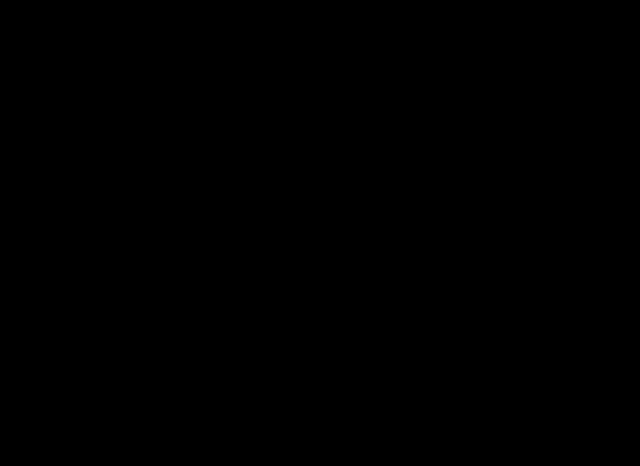
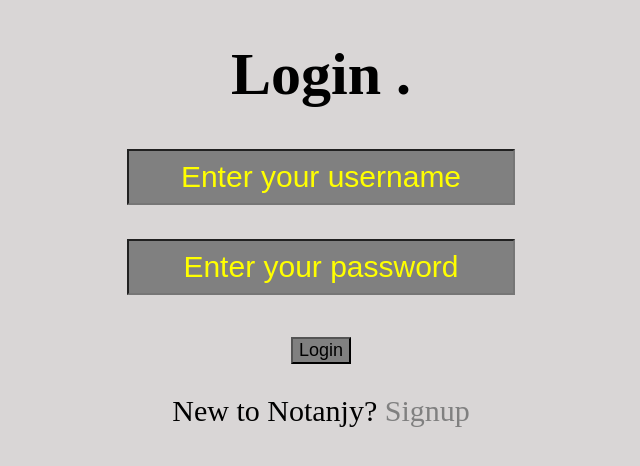
Before and after one commit to 101shreyash/Notanjy, a React app in the folder frontend/: page /login in a window 1280 px wide. Before the commit this address had no page. Shown: the top 466 px of the page, without its empty margins (319-959 px from the left). Built offline with nearby package versions, Linux system fonts and the light colour scheme; the HTML template or start-up script is replaced by a standard one.

Commit message:
context between page

```diff
--- a/frontend/App.css
+++ b/frontend/App.css
@@ -1,12 +1,81 @@
-body{
+ body{
     font-size: 30px;
-    margin-top: 8%;
+    margin-top: 1%;
     text-align: center;
-    background-color: black;
-    color: rgb(2, 183, 255);
+    background-color: rgb(217, 214, 214);
+    color: black;
 }
 
 .links {
+    color: black;
+
+}
+
+input{
+    font-size: large;
+    background-color: grey;
+}
+
+input::placeholder{
+    color: black;
+}
+
+button{
+    font-size: large;
+    background-color: grey;
+}
+
+button:hover{
+    background-color: grey;
     color: white;
 
 }
+
+
+.footerlinks{
+
+    color: grey;
+    text-decoration: none;
+
+}
+
+.footerlinks:hover{
+    color: black;
+    text-decoration: none;
+}
+
+
+#noteheading{
+    color: gray;
+    font-family: cursive;
+    font-size: 30px;
+}
+
+textarea{
+    padding-top: 20px;
+    border-radius: 2%;
+    border: none;
+    background-color: rgb(120, 118, 118);
+    color: yellow;
+    font-family: cursive;
+    font-size: 20px;
+    padding-left: 20px;
+    height: 700px;
+    width: 80%;
+}
+
+textarea::placeholder{
+    color: yellow;
+}
+
+input{
+    height: 50px;
+    width: 30%;
+    font-size: 30px;
+    text-align: center;
+}
+
+input::placeholder{
+    font-size: 30px;
+    color: yellow;
+}
--- a/frontend/package.json
+++ b/frontend/package.json
@@ -12,6 +12,7 @@
   "dependencies": {
     "react": "^19.2.7",
     "react-dom": "^19.2.7",
+    "react-hook-form": "^7.81.0",
     "react-router-dom": "^7.18.1"
   },
   "devDependencies": {
--- a/frontend/src/App.jsx
+++ b/frontend/src/App.jsx
@@ -1,6 +1,10 @@
 import "/App.css"
 import Homepage from "./components/homepage";
 import {Route , Routes} from "react-router-dom"
+import SignupPage from "./components/signup";
+import LoginPage from "./components/login";
+import TakesNotes from "./components/takenotes";
+import Askname from "./components/askname";
 
 
 
@@ -11,6 +15,10 @@ return <>
 <Routes>
 
     <Route path="/" element = {<Homepage/>}/>
+    <Route path="/signup" element = {<SignupPage/>}/>
+    <Route path="/login" element = {<LoginPage/>}/>
+    <Route path="/notes" element = {<TakesNotes/>}/>
+    <Route path="/name" element = {<Askname/>}/>
 </Routes>
 
 
--- /dev/null
+++ b/frontend/src/components/askname.jsx
@@ -0,0 +1,34 @@
+import { useNavigate } from "react-router-dom"
+import { useForm } from "react-hook-form";
+
+
+export default function Askname() {
+
+    const navigate = useNavigate();
+    let {register , handleSubmit} = useForm();
+
+
+    function AfterSubmit(data) {
+
+        console.log(data.name);
+
+         return navigate("/notes" , {state : {name : data.name}})
+
+
+
+    }
+
+    return <>
+
+    <h1>What should we call you ? </h1>
+    <form onSubmit={handleSubmit(AfterSubmit)}>
+        <input type="text" placeholder="Call Me ...." {...register("name")}/>
+        &nbsp; &nbsp; &nbsp;
+        <button type="submit">Get started</button>
+    </form>
+
+
+
+    </>
+
+}
--- a/frontend/src/components/login.jsx
+++ b/frontend/src/components/login.jsx
@@ -0,0 +1,33 @@
+import { useNavigate , Link } from "react-router-dom"
+
+export default function LoginPage() {
+
+    const navigate = useNavigate();
+
+    function AfterLogin() {
+
+       alert("Logged In Sucessfull")
+       navigate("/name")
+
+    }
+
+
+    return <>
+
+    <h1>Login .</h1>
+    <form onSubmit={AfterLogin}>
+
+       <input type="text"  placeholder="Enter your username"   required  />
+       <br /><br />
+       <input type="password" placeholder="Enter your password"   required  />
+       <br /><br />
+       <button type="submit">Login</button>
+    <p> New to Notanjy? <Link to="/signup" className="footerlinks"> Signup </Link></p>
+
+
+    </form>
+
+    </>
+
+
+}
--- a/frontend/src/components/signup.jsx
+++ b/frontend/src/components/signup.jsx
@@ -0,0 +1,37 @@
+import { useNavigate , Link } from "react-router-dom"
+
+
+
+export default function SignupPage() {
+
+    const navigate = useNavigate();
+
+    function AfterSignup() {
+
+         alert("Signup Sucessfull")
+       return navigate("/login")
+
+
+    }
+
+
+    return <>
+
+
+    <h1>Signup Now to Get Started !!</h1>
+    <form onSubmit={AfterSignup}>
+
+       <input type="text"  placeholder="Enter your username"   required  />
+       <br /><br />
+       <input type="password" placeholder="Enter your password"   required  />
+       <br /><br />
+       <button type="submit">Signup</button>
+       <p>Alredy have an account <Link to="/login" className="footerlinks"> Login </Link></p>
+
+    </form>
+
+    </>
+
+
+
+}
--- /dev/null
+++ b/frontend/src/components/takenotes.jsx
@@ -0,0 +1,86 @@
+import { useState } from "react"
+import {useForm } from "react-hook-form"
+import { useLocation } from "react-router-dom";
+
+export default  function TakesNotes() {
+
+    //reading Mode on and off
+   let [readonly , setreadonly] =  useState(false)
+   const location = useLocation();
+
+   const name = location.state.name
+
+
+
+   // Backrgound of stuff you ll write on
+
+   let [paperbg , setpaperbg] = useState();
+   let [papertextcolor , setpapertextcolor] = useState ();
+
+   let {register , handleSubmit , reset} = useForm()
+
+
+   function readingMode() {
+
+    setreadonly(true)
+
+   }
+   function exitReadingMode() {
+
+    setreadonly(false)
+
+   }
+
+   function darkPaper() {
+
+    setpaperbg("black")
+    setpapertextcolor("yellow")
+
+   }
+
+
+   function lightPaper() {
+    setpaperbg("rgb(120, 118, 118)")
+
+   }
+
+   function AfterSubmit(usernotes) {
+
+    alert("saved Sucessfully")
+    console.log(usernotes.usertitle);
+    console.log(usernotes.usernotes);
+
+    reset();
+
+   }
+
+
+
+    return <>
+
+
+    <br />
+
+    <form onSubmit={handleSubmit(AfterSubmit)}>
+    <button  type="submit">Save Notes </button> &nbsp;
+
+    <button onClick={readingMode} type="button"> Reading Mode </button> &nbsp;
+
+    <button onClick={exitReadingMode} type="button"> Exit Reading Mode </button> &nbsp;
+
+    <button  onClick={darkPaper} type="button">Black Paper</button> &nbsp;
+
+    <button  onClick={lightPaper} type="button">White Paper</button> &nbsp;
+
+    <button type="button">ViewNotes</button>
+
+    <h1 id="noteheading">Welcome {name} Write About Your Habitual Thoughts</h1>
+
+     <input type="text" placeholder=" Title here" style={{backgroundColor : paperbg , color : papertextcolor}}  {...register("usertitle")} />
+     <br /><br />
+    <textarea  style={{backgroundColor : paperbg, color : papertextcolor}} placeholder="Write Something Cool" readOnly = {readonly} {...register("usernotes")}></textarea>
+    </form>
+
+    </>
+
+}
```
